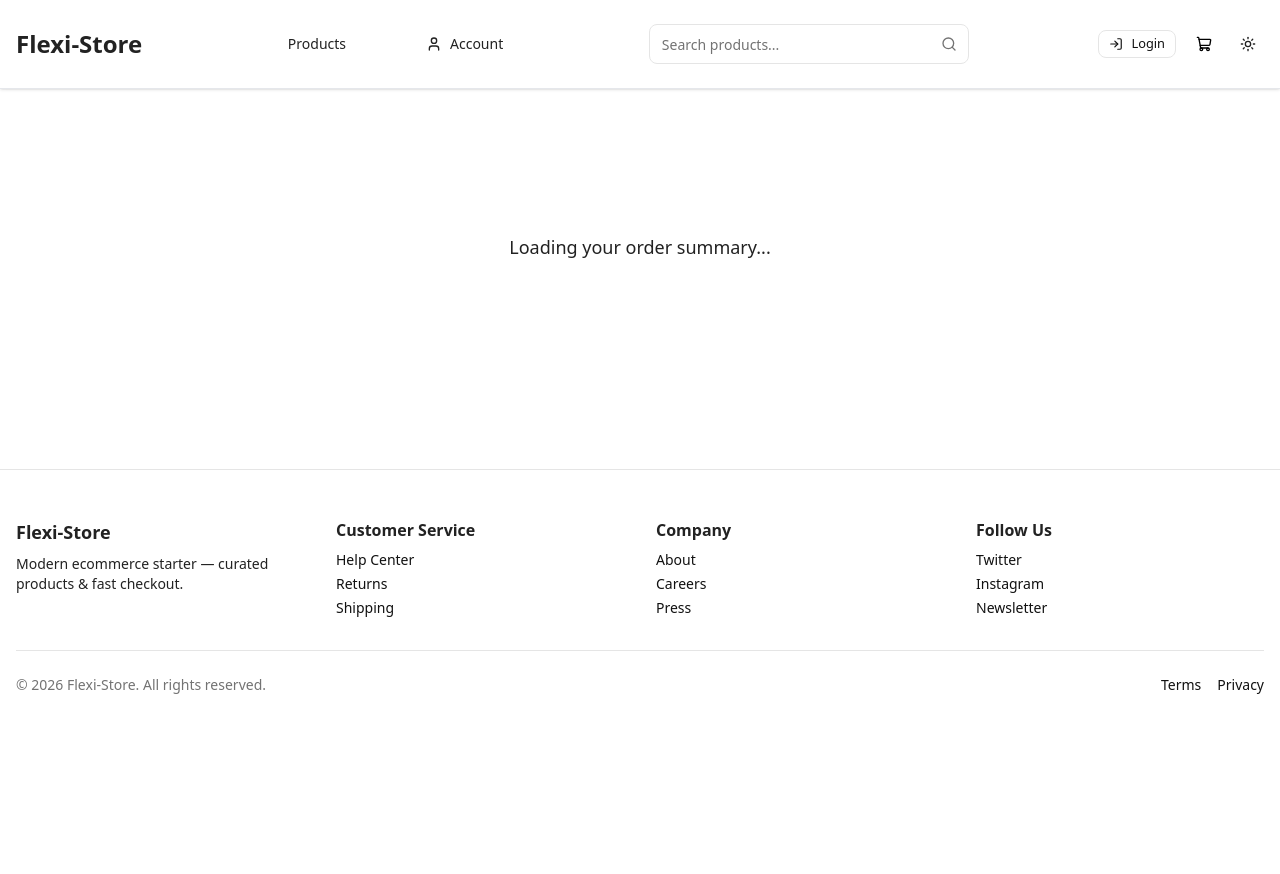
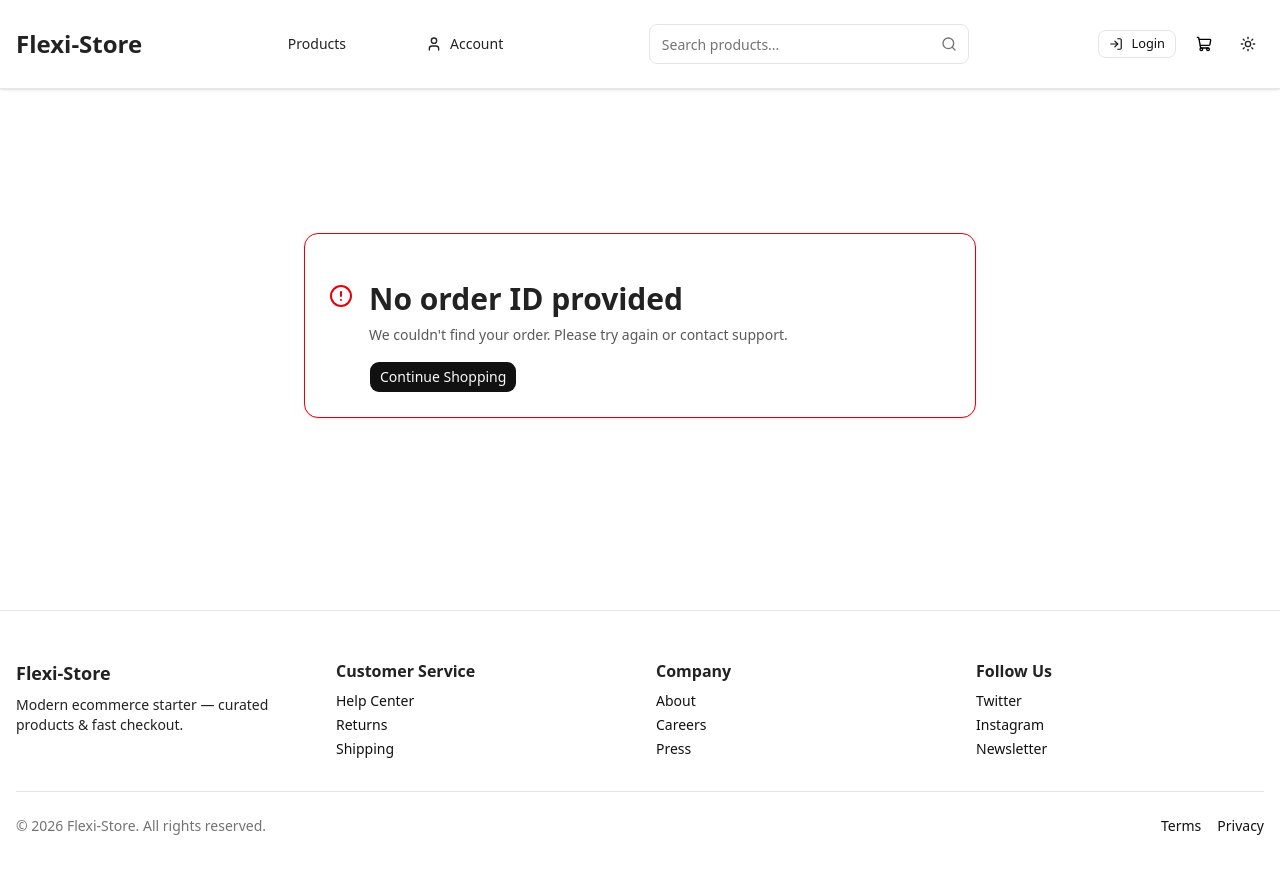
Before and after one commit to salman4Iris/flexi-store, a Next.js app: page /checkout/success in a window 1280 px wide. Shown: the top 874 px of the page. Before the commit the page ends 800 px from the top, so only its background shows below. Built offline with nearby package versions, Linux system fonts and the light colour scheme.

Commit message:
feat: add quantity update functionality to cart and enhance checkout success page with API integration

```diff
--- a/src/app/cart/page.tsx
+++ b/src/app/cart/page.tsx
@@ -8,7 +8,7 @@ import { Button } from '@/components/ui/Button';
 import { Card, CardContent } from '@/components/ui/card';
 
 const CartPage = (): React.ReactElement => {
-  const { items, remove, clear, total } = useCart();
+  const { items, remove, updateQty, clear, total } = useCart();
 
   if (!items.length) {
     return (
@@ -33,12 +33,31 @@ const CartPage = (): React.ReactElement => {
           <div className="space-y-3">
             {items.map((it) => (
               <Card key={it.id}>
-                <CardContent className="pt-6 flex justify-between items-center">
-                  <div>
+                <CardContent className="pt-6 flex justify-between items-center gap-4">
+                  <div className="flex-1">
                     <div className="font-semibold">{it.name}</div>
-                    <div className="text-sm text-muted-foreground">Qty: {it.qty}</div>
+                    <div className="text-sm text-muted-foreground">₹{it.price} each</div>
                   </div>
-                  <div className="text-right">
+                  <div className="flex items-center gap-2">
+                    <Button
+                      variant="outline"
+                      size="sm"
+                      className="h-8 w-8 p-0 text-lg"
+                      onClick={() => updateQty(it.id, it.qty - 1)}
+                    >
+                      −
+                    </Button>
+                    <span className="w-8 text-center font-semibold">{it.qty}</span>
+                    <Button
+                      variant="outline"
+                      size="sm"
+                      className="h-8 w-8 p-0 text-lg"
+                      onClick={() => updateQty(it.id, it.qty + 1)}
+                    >
+                      +
+                    </Button>
+                  </div>
+                  <div className="text-right min-w-[80px]">
                     <div className="font-bold">₹{it.price * it.qty}</div>
                     <Button
                       variant="ghost"
--- a/src/app/checkout/success/page.tsx
+++ b/src/app/checkout/success/page.tsx
@@ -8,6 +8,7 @@ import Section from "@/components/layout/Section";
 import { Button } from "@/components/ui/Button";
 import { Card, CardContent, CardHeader, CardTitle } from "@/components/ui/card";
 import { CheckCircle2, Package, MapPin, AlertCircle } from "lucide-react";
+import { useAuth } from "@/providers/AuthProvider";
 
 type OrderItem = { id: string; name: string; price: number; qty: number };
 type Order = {
@@ -27,64 +28,74 @@ type Order = {
 const CheckoutSuccessContent = (): React.ReactElement => {
   const searchParams = useSearchParams();
   const orderId = searchParams.get("orderId");
+  const { token } = useAuth();
   const [order, setOrder] = useState<Order | null>(null);
-  const [loading, setLoading] = useState(!orderId);
-  const orderError = orderId ? null : "No order ID provided";
+  const [loading, setLoading] = useState(!!orderId);
+  const [fetchError, setFetchError] = useState<string | null>(null);
+  const orderError = orderId ? fetchError : "No order ID provided";
 
   useEffect(() => {
     if (!orderId) {
+      setLoading(false);
       return;
     }
 
     let isMounted = true;
-    let orderData: Order | null = null;
 
+    const loadOrder = async (): Promise<void> => {
       // Try to get order data from sessionStorage first (passed from checkout)
       const sessionOrder = sessionStorage.getItem("lastOrder");
       if (sessionOrder) {
         try {
-        const parsedOrder = JSON.parse(sessionOrder);
+          const parsedOrder = JSON.parse(sessionOrder) as Order;
           if (parsedOrder.id === orderId) {
-          orderData = parsedOrder;
             sessionStorage.removeItem("lastOrder");
+            if (isMounted) {
+              setOrder(parsedOrder);
+              setLoading(false);
+            }
+            return;
           }
         } catch (e) {
-        // Continue to fetch from API if session data is invalid
           console.error("Failed to parse session order:", e);
         }
       }
 
-    // If no session data, use mock data for demo purposes
-    if (!orderData) {
-      orderData = {
-        id: orderId,
-        items: [
-          { id: "1", name: "Wireless Headphones", price: 2999, qty: 1 },
-          { id: "2", name: "USB-C Cable", price: 499, qty: 2 },
-        ],
-        total: 3997,
-        createdAt: new Date().toISOString(),
-        shippingAddress: {
-          fullName: "Rahul Sharma",
-          address: "Flat 4B, Green Park Apartments, MG Road",
-          city: "Mumbai",
-          state: "Maharashtra",
-          pincode: "400001",
-        },
-      };
+      // Fallback: fetch the real order from the API
+      if (!token) {
+        if (isMounted) {
+          setFetchError("Please log in to view your order.");
+          setLoading(false);
+        }
+        return;
       }
 
+      try {
+        const res = await fetch("/api/orders", {
+          headers: { Authorization: `Bearer ${token}` },
+        });
+        if (!res.ok) throw new Error("Failed to fetch orders");
+        const orders = (await res.json()) as Order[];
+        const found = orders.find((o) => o.id === orderId) ?? null;
         if (isMounted) {
-      // React 18 automatically batches these updates
-      // eslint-disable-next-line react-hooks/set-state-in-effect
-      setOrder(orderData);
+          setOrder(found);
+          if (!found) setFetchError("Order not found.");
           setLoading(false);
         }
+      } catch {
+        if (isMounted) {
+          setFetchError("Could not load order details. Please try again.");
+          setLoading(false);
+        }
+      }
+    };
+
+    void loadOrder();
 
     return () => {
       isMounted = false;
     };
-  }, [orderId]);
+  }, [orderId, token]);
 
   if (loading) {
     return (
--- a/src/data/orders.json
+++ b/src/data/orders.json
@@ -100,5 +100,59 @@
     ],
     "total": 8499,
     "createdAt": "2026-04-03T06:03:43.345Z"
+  },
+  {
+    "id": "order_7",
+    "userId": "user_2",
+    "items": [
+      {
+        "id": "product-1",
+        "name": "Wireless Noise-Canceling Headphones",
+        "price": 8499,
+        "qty": 1
+      }
+    ],
+    "total": 8499,
+    "createdAt": "2026-04-03T13:22:21.441Z"
+  },
+  {
+    "id": "order_8",
+    "userId": "user_2",
+    "items": [
+      {
+        "id": "product-5",
+        "name": "Performance Yoga Mat",
+        "price": 1599,
+        "qty": 1
+      },
+      {
+        "id": "product-6",
+        "name": "Bestselling Fiction Collection",
+        "price": 999,
+        "qty": 1
+      }
+    ],
+    "total": 2598,
+    "createdAt": "2026-04-03T13:25:59.155Z"
+  },
+  {
+    "id": "order_9",
+    "userId": "user_2",
+    "items": [
+      {
+        "id": "product-1",
+        "name": "Wireless Noise-Canceling Headphones",
+        "price": 8499,
+        "qty": 1
+      },
+      {
+        "id": "product-2",
+        "name": "Classic Denim Jacket",
+        "price": 2899,
+        "qty": 2
+      }
+    ],
+    "total": 14297,
+    "createdAt": "2026-04-03T13:30:30.428Z"
   }
 ]
--- a/src/store/cart.tsx
+++ b/src/store/cart.tsx
@@ -8,6 +8,7 @@ type CartContextType = {
   items: CartItem[];
   add: (item: Omit<CartItem, 'qty'>, qty?: number) => void;
   remove: (id: string) => void;
+  updateQty: (id: string, qty: number) => void;
   clear: () => void;
   total: () => number;
 };
@@ -39,13 +40,21 @@ export const CartProvider = ({ children }: { children: React.ReactNode }): React
     setItems((prev) => prev.filter((p) => p.id !== id));
   };
 
+  const updateQty = (id: string, qty: number): void => {
+    if (qty < 1) {
+      remove(id);
+      return;
+    }
+    setItems((prev) => prev.map((p) => (p.id === id ? { ...p, qty } : p)));
+  };
+
   const clear = (): void => {
     setItems([]);
   };
 
   const total = (): number => items.reduce((s, i) => s + i.price * i.qty, 0);
 
-  const value: CartContextType = { items, add, remove, clear, total };
+  const value: CartContextType = { items, add, remove, updateQty, clear, total };
 
   return (
     <CartContext.Provider value={value}>
```
Lines whose indentation alone changed are shown as unchanged.
